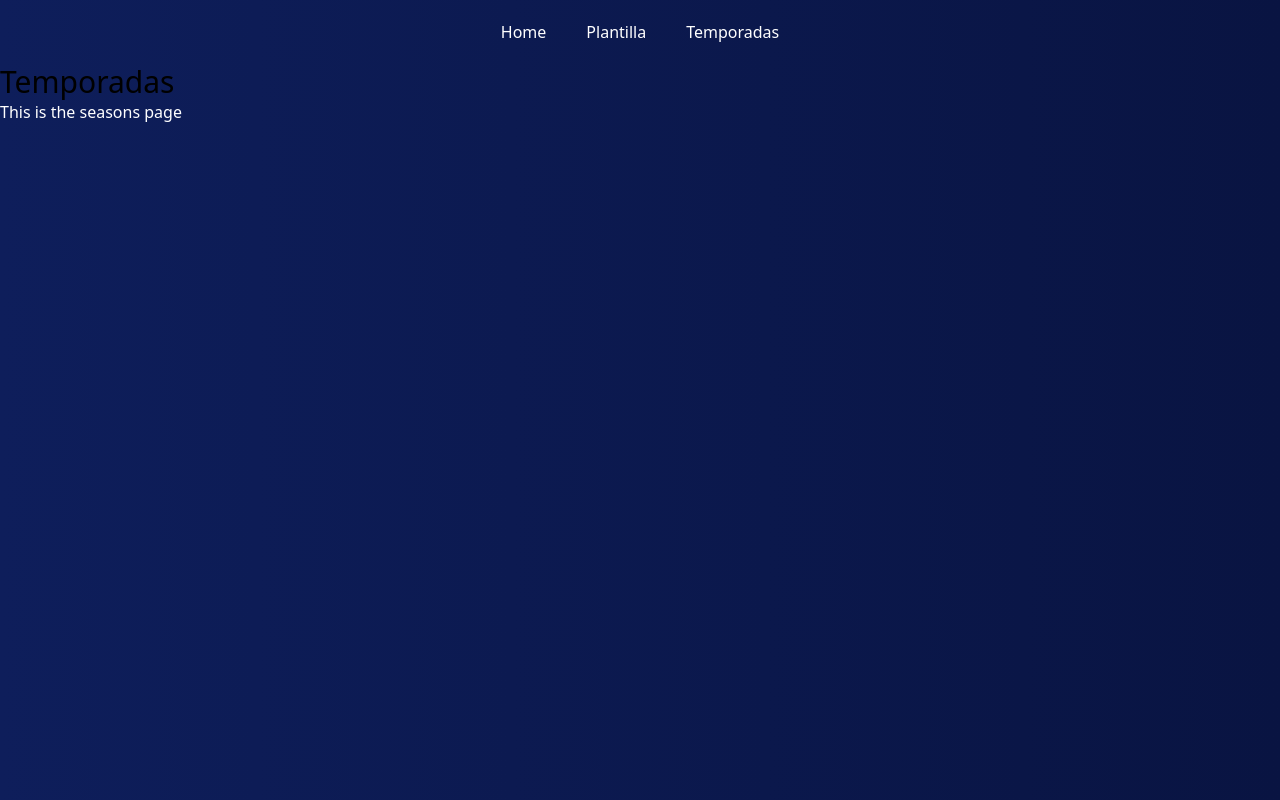
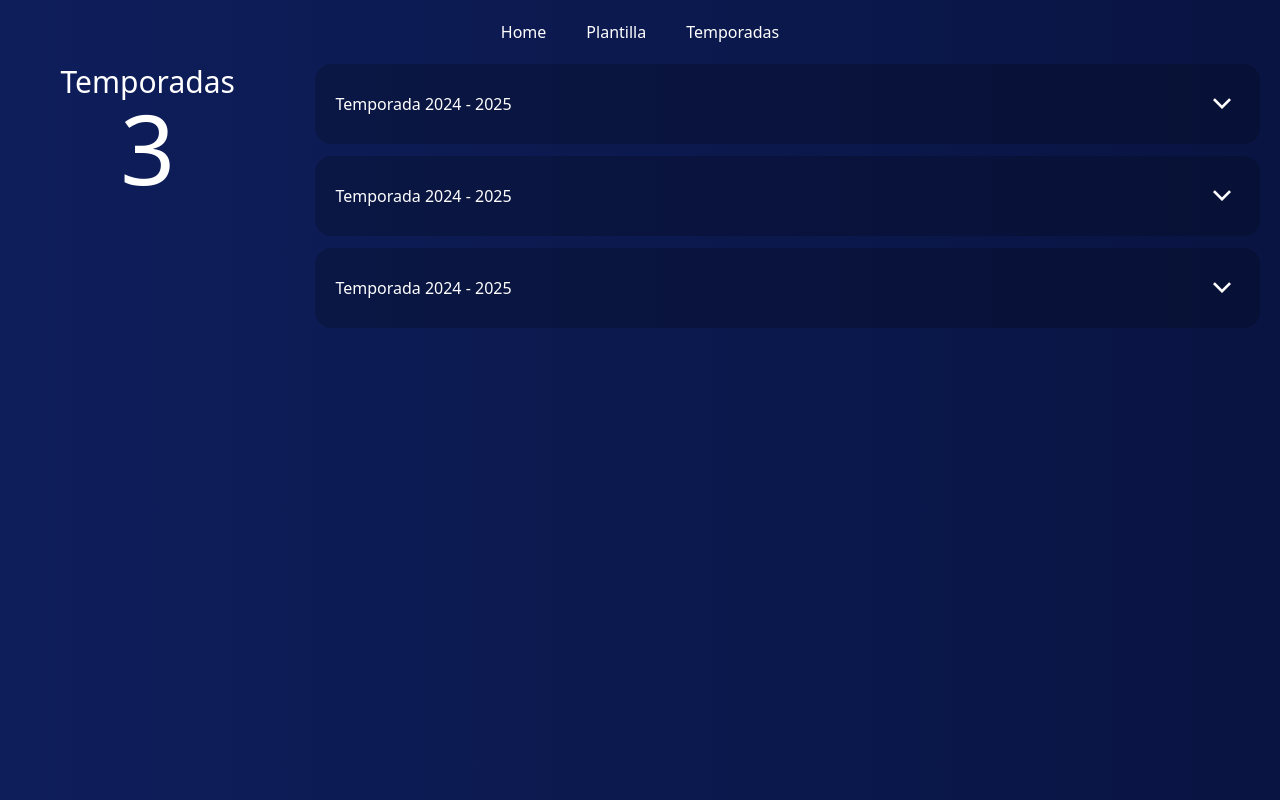
Before and after one commit to FelipeCancino94/fifa-manager, a React (Create React App) app: page /seasons in a window 1280 px wide. Built offline with nearby package versions, Linux system fonts and the light colour scheme.

Commit message:
add structure page seasons

```diff
--- a/src/index.css
+++ b/src/index.css
@@ -535,6 +535,40 @@ video {
   --tw-backdrop-sepia:  ;
 }
 
+.container {
+  width: 100%;
+}
+
+@media (min-width: 640px) {
+  .container {
+    max-width: 640px;
+  }
+}
+
+@media (min-width: 768px) {
+  .container {
+    max-width: 768px;
+  }
+}
+
+@media (min-width: 1024px) {
+  .container {
+    max-width: 1024px;
+  }
+}
+
+@media (min-width: 1280px) {
+  .container {
+    max-width: 1280px;
+  }
+}
+
+@media (min-width: 1536px) {
+  .container {
+    max-width: 1536px;
+  }
+}
+
 .invisible {
   visibility: hidden;
 }
@@ -564,6 +598,10 @@ video {
   margin-right: auto;
 }
 
+.mb-3 {
+  margin-bottom: 0.75rem;
+}
+
 .block {
   display: block;
 }
@@ -584,8 +622,16 @@ video {
   grid-template-columns: repeat(12, minmax(0, 1fr));
 }
 
+.items-center {
+  align-items: center;
+}
+
 .justify-center {
   justify-content: center;
+}
+
+.justify-between {
+  justify-content: space-between;
 }
 
 .gap-2 {
@@ -656,12 +702,21 @@ video {
   padding-right: 1.25rem;
 }
 
+.py-5 {
+  padding-top: 1.25rem;
+  padding-bottom: 1.25rem;
+}
+
 .pl-8 {
   padding-left: 2rem;
 }
 
 .pr-8 {
   padding-right: 2rem;
+}
+
+.pb-5 {
+  padding-bottom: 1.25rem;
 }
 
 .text-left {
@@ -691,6 +746,21 @@ video {
   line-height: 1.5rem;
 }
 
+.text-5xl {
+  font-size: 3rem;
+  line-height: 1;
+}
+
+.text-4xl {
+  font-size: 2.25rem;
+  line-height: 2.5rem;
+}
+
+.text-8xl {
+  font-size: 6rem;
+  line-height: 1;
+}
+
 .leading-none {
   line-height: 1;
 }
--- /dev/null
+++ b/src/pages/Seasons/Seasons.css
@@ -0,0 +1,43 @@
+.seasons * {
+  color: #fff;
+}
+
+.seasons {
+  display: grid;
+  grid-template-columns: .3fr 1fr;
+}
+
+.season {
+  background-color: rgba(0, 0, 0, .2);
+  border-radius: 1rem;
+}
+
+.season .season__heading {
+  cursor: pointer;
+}
+
+.season .season__heading span {
+  transition: transform 200ms ease-in-out;
+}
+
+.season .season__content {
+  transition:
+    max-height 200ms ease-in-out,
+    opacity 200ms ease-in-out 300ms;
+}
+
+.season:not(.open) .season__content {
+  opacity: 0;
+  height: 100%;
+  max-height: 0;
+  overflow: hidden;
+}
+
+.season.open .season__heading span {
+  transform: rotate(180deg);
+}
+
+.season.open .season__content {
+  max-height: 10rem;
+  opacity: 1;
+}
--- a/src/pages/Seasons/Seasons.tsx
+++ b/src/pages/Seasons/Seasons.tsx
@@ -1,10 +1,50 @@
 import React from "react";
+import './Seasons.css';
 
 function Seasons() {
+
+  function toggleAccordion(element) {
+    element.target.closest('.season').classList.toggle('open');
+  };
+
   return (
-    <div className="seasons">
-      <h1 className="text-3xl">Temporadas</h1>
-      <p className="text-white">This is the seasons page</p>
+    <div className="seasons container mx-auto">
+      <div className="total_seasons px-5">
+        <h1 className="text-3xl text-center">Temporadas</h1>
+        <p className="text-8xl text-center">3</p>
+      </div>
+      <div className="seasons_list px-5">
+        <div className="season mb-3 p-5" onClick={ (element) => toggleAccordion(element) }>
+          <div className="season__heading flex items-center justify-between">
+            <h2>Temporada 2024 - 2025</h2>
+            <span className="material-symbols-outlined text-4xl">expand_more</span>
+          </div>
+          <div className="season__content">
+            <p>Lorem ipsum dolor sit amet consectetur adipisicing elit. Accusamus, odio culpa. Cumque, molestiae perspiciatis. Itaque labore repellendus nisi quibusdam similique? Natus voluptatum debitis excepturi sint dignissimos deleniti repellat blanditiis amet.</p>
+          </div>
+        </div>
+
+        <div className="season mb-3 p-5" onClick={ (element) => toggleAccordion(element) }>
+          <div className="season__heading flex items-center justify-between">
+            <h2>Temporada 2024 - 2025</h2>
+            <span className="material-symbols-outlined text-4xl">expand_more</span>
+          </div>
+          <div className="season__content">
+            <p>Lorem ipsum dolor sit amet consectetur adipisicing elit. Accusamus, odio culpa. Cumque, molestiae perspiciatis. Itaque labore repellendus nisi quibusdam similique? Natus voluptatum debitis excepturi sint dignissimos deleniti repellat blanditiis amet.</p>
+          </div>
+        </div>
+
+        <div className="season mb-3 p-5" onClick={ (element) => toggleAccordion(element) }>
+          <div className="season__heading flex items-center justify-between">
+            <h2>Temporada 2024 - 2025</h2>
+            <span className="material-symbols-outlined text-4xl">expand_more</span>
+          </div>
+          <div className="season__content">
+            <p>Lorem ipsum dolor sit amet consectetur adipisicing elit. Accusamus, odio culpa. Cumque, molestiae perspiciatis. Itaque labore repellendus nisi quibusdam similique? Natus voluptatum debitis excepturi sint dignissimos deleniti repellat blanditiis amet.</p>
+          </div>
+        </div>
+
+      </div>
     </div>
   );
 }
```
